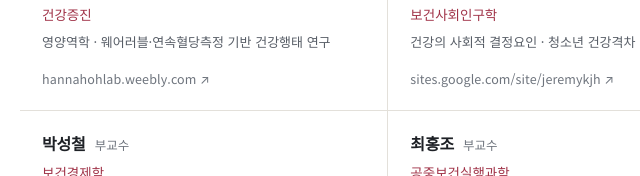
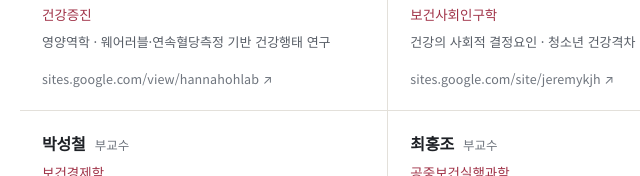
Before and after one commit to ihpm-ku/ihpm-ku.github.io, a plain HTML site: page people.html in a window 1280 px wide. Shown: the part 624-800 px from the top of the page, 68-708 px from the left. Drawn offline with Linux system fonts and the light colour scheme.

Commit message:
오하나 교수 연구실 홈페이지 주소 변경

```diff
--- a/people.html
+++ b/people.html
@@ -261,7 +261,7 @@
         <div class="nm"><b class="t" data-ko="오하나" data-en="Hannah Oh">오하나</b><span class="t" data-ko="교수" data-en="Professor">교수</span></div>
         <div class="field t" data-ko="건강증진" data-en="Health Promotion">건강증진</div>
         <div class="detail t" data-ko="영양역학 · 웨어러블·연속혈당측정 기반 건강행태 연구" data-en="Nutritional epidemiology · wearable and CGM-based behaviour research">영양역학 · 웨어러블·연속혈당측정 기반 건강행태 연구</div>
-        <div class="site"><a href="https://hannahohlab.weebly.com/" target="_blank" rel="noopener">hannahohlab.weebly.com ↗</a></div>
+        <div class="site"><a href="https://sites.google.com/view/hannahohlab" target="_blank" rel="noopener">sites.google.com/view/hannahohlab ↗</a></div>
       </div>
       <div class="person">
         <div class="nm"><b class="t" data-ko="김진호" data-en="Jinho Kim">김진호</b><span class="t" data-ko="부교수" data-en="Associate Professor">부교수</span></div>
```
